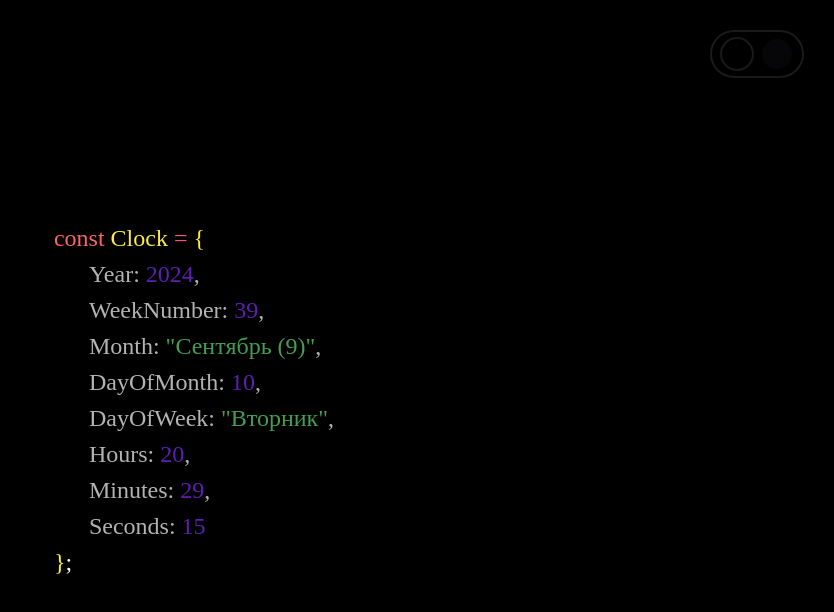
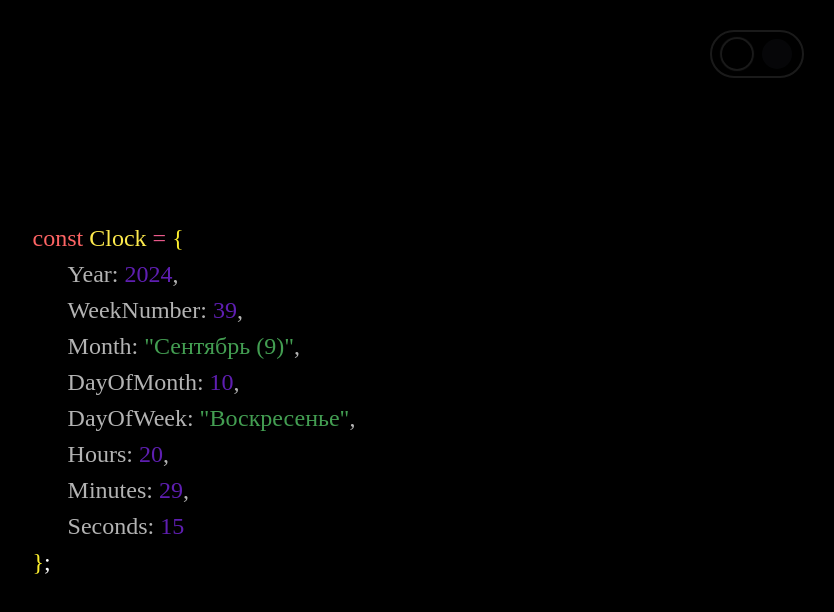
Before and after one commit to UFxx/linux-active-desktop-parody, a JavaScript app: page / in a window 1280 px wide. Shown: the top 612 px of the page, without its empty margins (446-1280 px from the left). Built offline with nearby package versions, Linux system fonts and the light colour scheme.

Commit message:
Fix days of week

```diff
--- a/src/components/Clock.vue
+++ b/src/components/Clock.vue
@@ -15,7 +15,7 @@
 			month: `${months[currentDate.getMonth()]} (${currentDate.getMonth() + 1})`,
 			dayOfMonth: currentDate.getDate(),
 			dayOfWeek:
-				daysOfWeek[currentDate.getDay() - 1 === 6 ? daysOfWeek.length - 1 : currentDate.getDay() - 1],
+				daysOfWeek[currentDate.getDay() - 1 === undefined ? currentDate.getDay() : daysOfWeek.length - 1],
 			hours: currentDate.getHours(),
 			minutes: currentDate.getMinutes(),
 			seconds: currentDate.getSeconds()
@@ -23,7 +23,7 @@
 	});
 
 	const propNames = computed(() => Object.keys(clock.value));
-	const formatTime = computed(() => (time) => time.toString().length === 1 ? `0${time}` : time);
+	const formatTime = computed(() => (time) => time.toString().length === 1 ? `0${time}` : time.toString());
 	const isLastProp = computed(() => (name) => name === propNames.value[propNames.value.length - 1]);
 	const isString = computed(() => (prop) => /[a-zа-яё]/i.test(prop));
 
```
